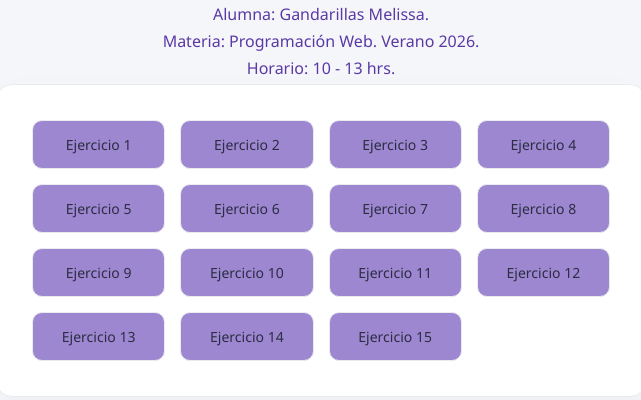
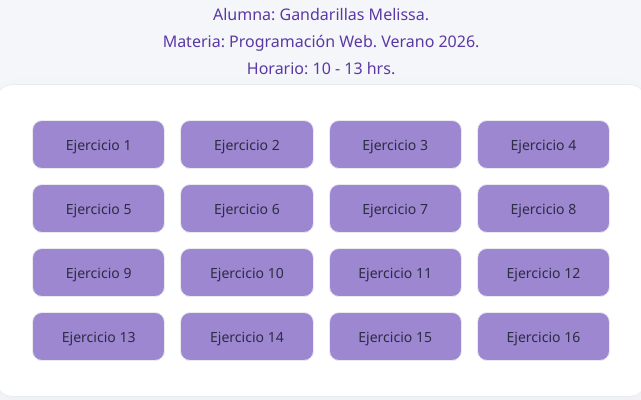
Before and after one commit to MeliGandarillas/ProgramacionWeb_Ejercicios, a plain HTML site: page index.html in a window 1280 px wide. Shown: the part 232-632 px from the top of the page, without its empty margins (319-960 px from the left). Drawn offline with Linux system fonts and the light colour scheme.

Commit message:
index boton 16

```diff
--- a/index.html
+++ b/index.html
@@ -27,7 +27,7 @@
       <a href="ejercicio13.html" class="btn">Ejercicio 13</a>
       <a href="ejercicio14.html" class="btn">Ejercicio 14</a>
       <a href="ejercicio15.html" class="btn">Ejercicio 15</a>
-
+      <a href="ejercicio16.html" class="btn">Ejercicio 16</a>
     </div>
   </div>
 </body>
```
